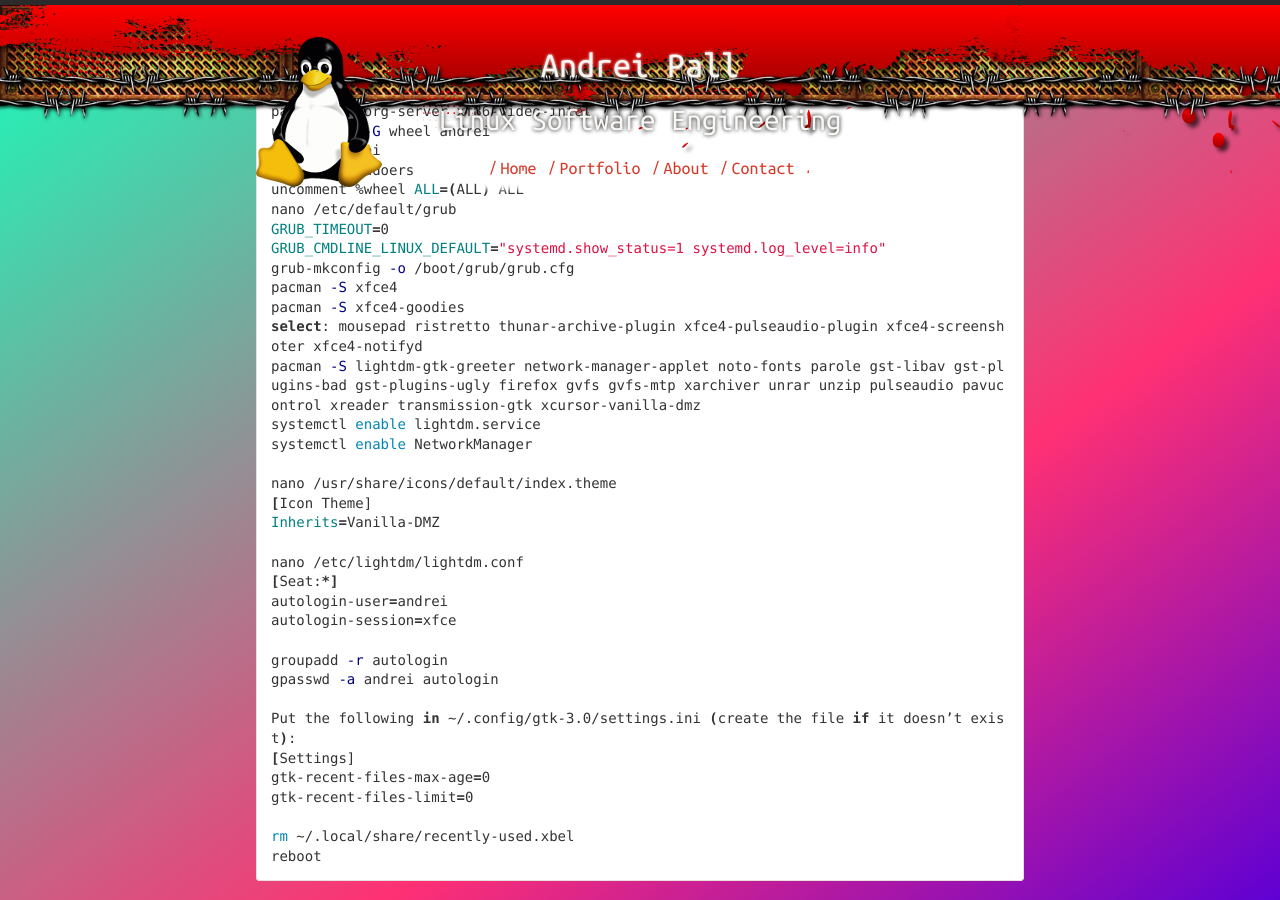
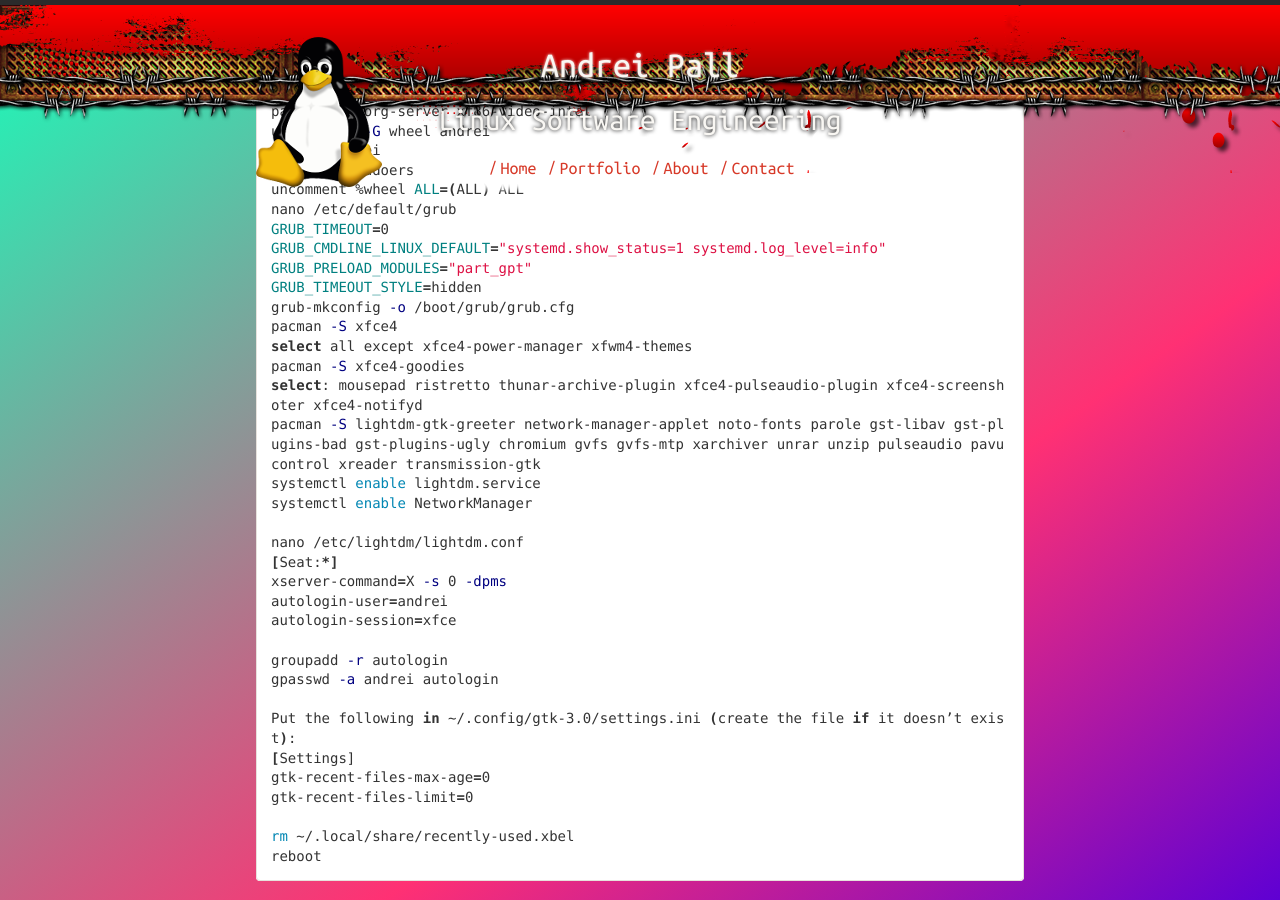
Before and after one commit to andreipall/andreipall.github.io, a Jekyll site: the page built from _posts/2024-09-09-arch-linux-with-xfce-installation-guide.markdown, in a window 1280 px wide and 900 px high, scrolled down 1135 px. Built offline with Jekyll 4.4.1, drawn with Linux system fonts in a browser that asks for light colours; comment, search, counter and statistics services are not loaded.

Commit message:
Update 2024-09-09-arch-linux-with-xfce-installation-guide.markdown

```diff
--- a/_posts/2024-09-09-arch-linux-with-xfce-installation-guide.markdown
+++ b/_posts/2024-09-09-arch-linux-with-xfce-installation-guide.markdown
@@ -55,20 +55,20 @@
 nano /etc/default/grub
 GRUB_TIMEOUT=0
 GRUB_CMDLINE_LINUX_DEFAULT="systemd.show_status=1 systemd.log_level=info"
+GRUB_PRELOAD_MODULES="part_gpt"
+GRUB_TIMEOUT_STYLE=hidden
 grub-mkconfig -o /boot/grub/grub.cfg
 pacman -S xfce4
+select all except xfce4-power-manager xfwm4-themes
 pacman -S xfce4-goodies
 select: mousepad ristretto thunar-archive-plugin xfce4-pulseaudio-plugin xfce4-screenshoter xfce4-notifyd
-pacman -S lightdm-gtk-greeter network-manager-applet noto-fonts parole gst-libav gst-plugins-bad gst-plugins-ugly firefox gvfs gvfs-mtp xarchiver unrar unzip pulseaudio pavucontrol xreader transmission-gtk xcursor-vanilla-dmz
+pacman -S lightdm-gtk-greeter network-manager-applet noto-fonts parole gst-libav gst-plugins-bad gst-plugins-ugly chromium gvfs gvfs-mtp xarchiver unrar unzip pulseaudio pavucontrol xreader transmission-gtk
 systemctl enable lightdm.service
 systemctl enable NetworkManager
 
-nano /usr/share/icons/default/index.theme
-[Icon Theme]
-Inherits=Vanilla-DMZ
-
 nano /etc/lightdm/lightdm.conf
 [Seat:*]
+xserver-command=X -s 0 -dpms
 autologin-user=andrei
 autologin-session=xfce
 
```
